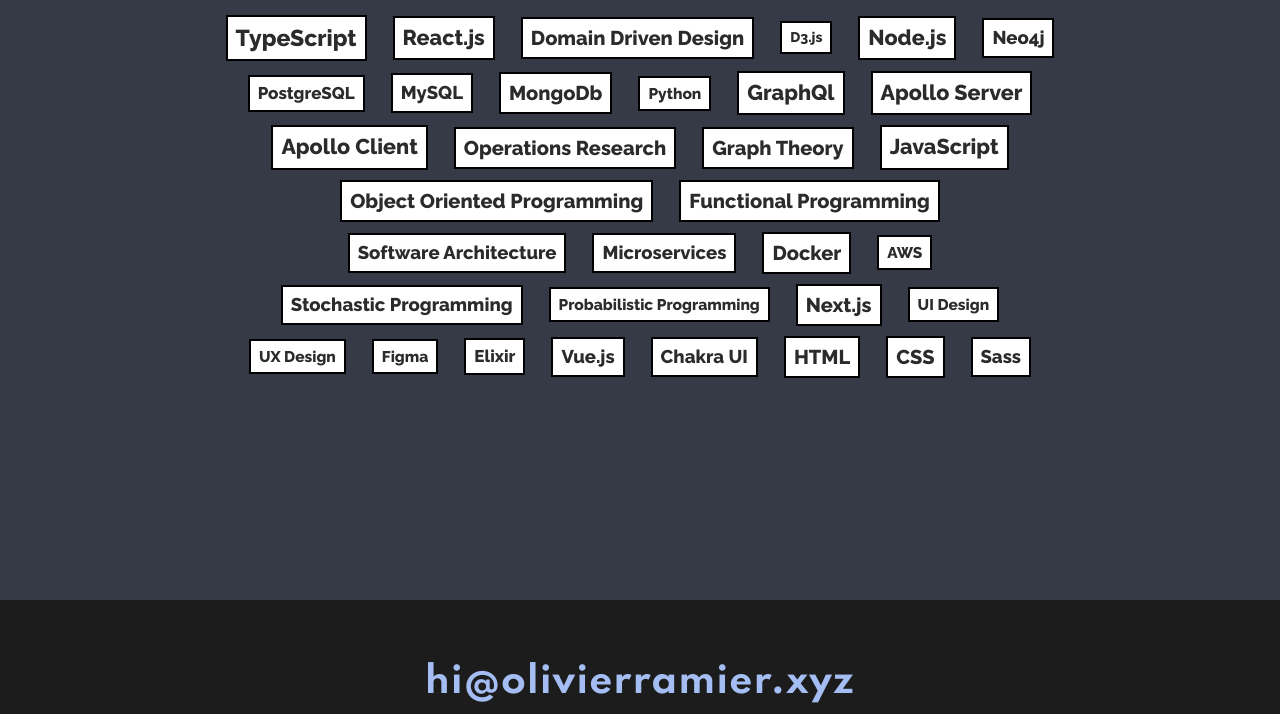
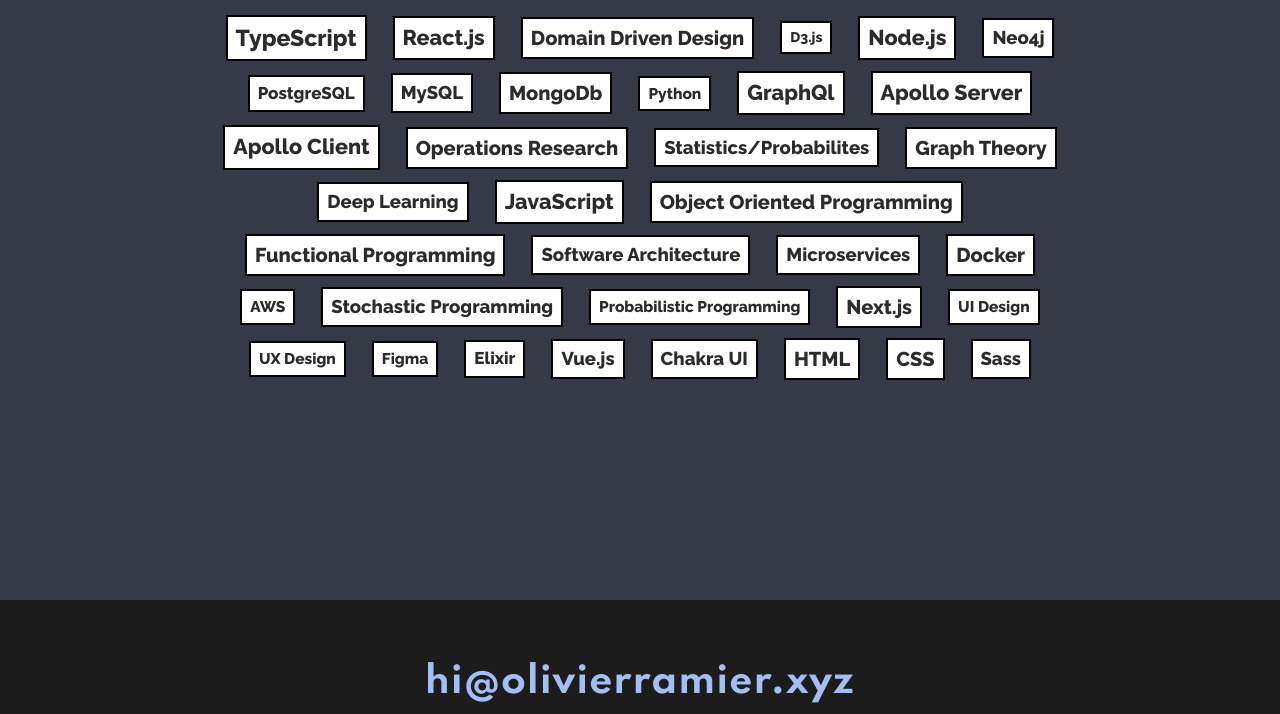
Before and after one commit to Layvier/personal_website, a Gatsby site: page / in a window 1280 px wide. Shown: the part 4600-5314 px from the top of the page. Built offline with nearby package versions, Linux system fonts and the light colour scheme; Gatsby itself is replaced by a stand-in of ours.

Commit message:
update skills

```diff
--- a/src/components/sections/SkillsSection.tsx
+++ b/src/components/sections/SkillsSection.tsx
@@ -119,11 +119,25 @@
     seeMoreLink: "https://en.wikipedia.org/wiki/Operations%20research",
   },
   {
+    name: "Statistics/Probabilites",
+    size: 7,
+    popoverContent:
+      '<span class="searchmatch">Statistics</span> is the discipline that concerns the collection, organization, analysis, interpretation, and presentation of data. In applying statistics to a scientific, industrial, or social problem, it is conventional to begin with a statistical population or a statistical model to be studied.',
+    seeMoreLink: "https://en.wikipedia.org/wiki/Statistics",
+  },
+  {
     name: "Graph Theory",
     size: 8,
     popoverContent:
       '<span class="searchmatch">Graph</span> <span class="searchmatch">theory</span> is the study of <span class="searchmatch">graphs</span>, which are mathematical structures used to model pairwise relations between objects.',
     seeMoreLink: "https://en.wikipedia.org/wiki/Graph%20theory",
+  },
+  {
+    name: "Deep Learning",
+    size: 7,
+    popoverContent:
+      '<span class="searchmatch">Deep learning</span> is part of a broader family of machine learning methods based on artificial neural networks with representation learning. Learning can be supervised, semi-supervised or unsupervised.',
+    seeMoreLink: "https://en.wikipedia.org/wiki/Deep_learning",
   },
   {
     name: "JavaScript",
```
